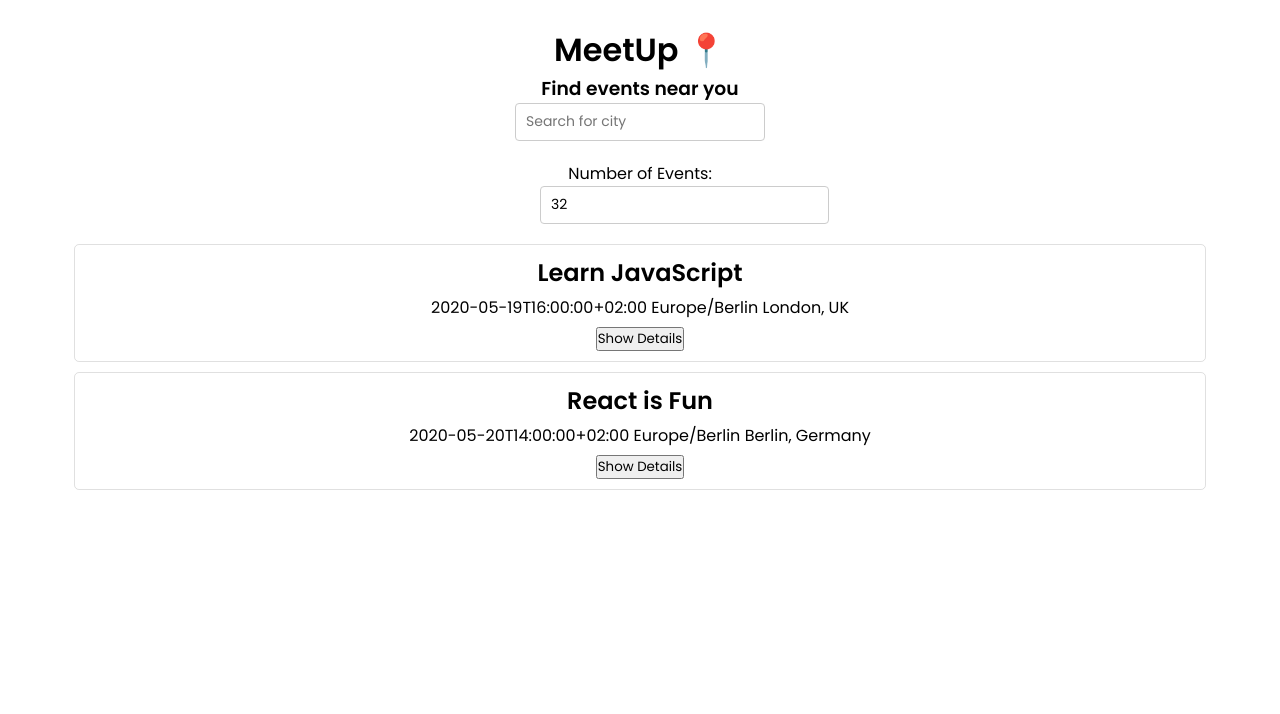
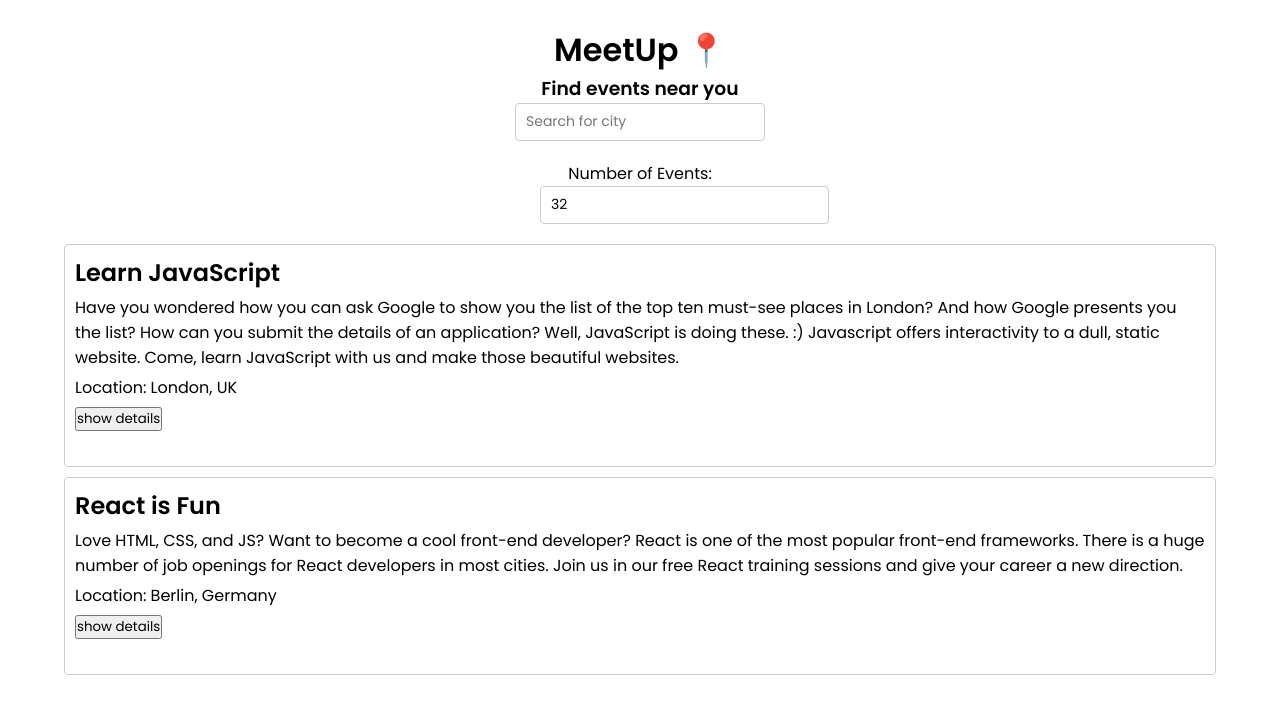
Before and after one commit to Mejiabrayan/MeetUp-App, a React (Create React App) app: page / in a window 1280 px wide. Shown: the top 714 px of the page. Built offline with nearby package versions, Linux system fonts and the light colour scheme.

Commit message:
refactored code

```diff
--- a/src/Event.js
+++ b/src/Event.js
@@ -1,45 +1,35 @@
 import React, { Component } from 'react';
+import './Event.css'
 
-class Event extends Component {
-    // the default state
-    state = { show: false }
-    // set the state to do not show details
+
+export class Event extends Component {
+    constructor(props) {
+        super(props);
+        this.state = {
+            showDetails: false,
+        }
+    }
     clickEventDetails = () => {
-        if (!this.state.show) {
-            this.setState({
-                show: true,
-            })
-        } else {
-            this.setState({
-                show: false,
-            })
-        }
-    };
+        this.setState({ showDetails: !this.state.showDetails })
+    }
 
     render() {
+        const showDetails = this.state.showDetails;
         const { event } = this.props; // our event property
 
         return (
-            <div className='Event'>
+            <div className='event event-details-outer-container'>
                 <h2 className='event-summary'>{event.summary}</h2>
-                <p className='event-info'>
-                    {event.start.dateTime} {event.start.timeZone} {event.location}
-                </p>
-                {this.state.show ? (
-                    <>
-                        <div className='details'>
-                            <h3 className='details-title'>About Event</h3>
-                            <a href={event.htmlLink} className='details-link'>
-                                See details on Google Calendar
-                            </a>
-                            <p className='event-description'>{event.description}</p>
-                        </div>
-                        <button className='hide-details-btn' onClick={this.clickEventDetails}>Hide Details</button>
-                    </>
-                ) : (
-                    <button className='show-details-btn' onClick={this.clickEventDetails}>Show Details</button>
-
-                )}
+                <p>{event.description}</p>
+                <p className='event-location'>Location: {event.location}</p>
+                <button className='details-toggle' onClick={this.clickEventDetails}>
+                    <span className={showDetails ? 'show-details-btn' : 'show-details-btn visible'}> show details </span>
+                    <span className={showDetails ? 'hide-details-btn visible' : 'show-details-btn'}> hide details </span>
+                </button>
+                <div className={showDetails ? 'event-details-inner-container visible' : 'event-details-inner-container'}>
+                    <p className='event-start'>From: {event.start.dateTime}</p>
+                    <p className='event-end'>Until: {event.end.dateTime}</p>
+                </div>
             </div>
         )
     }
```
